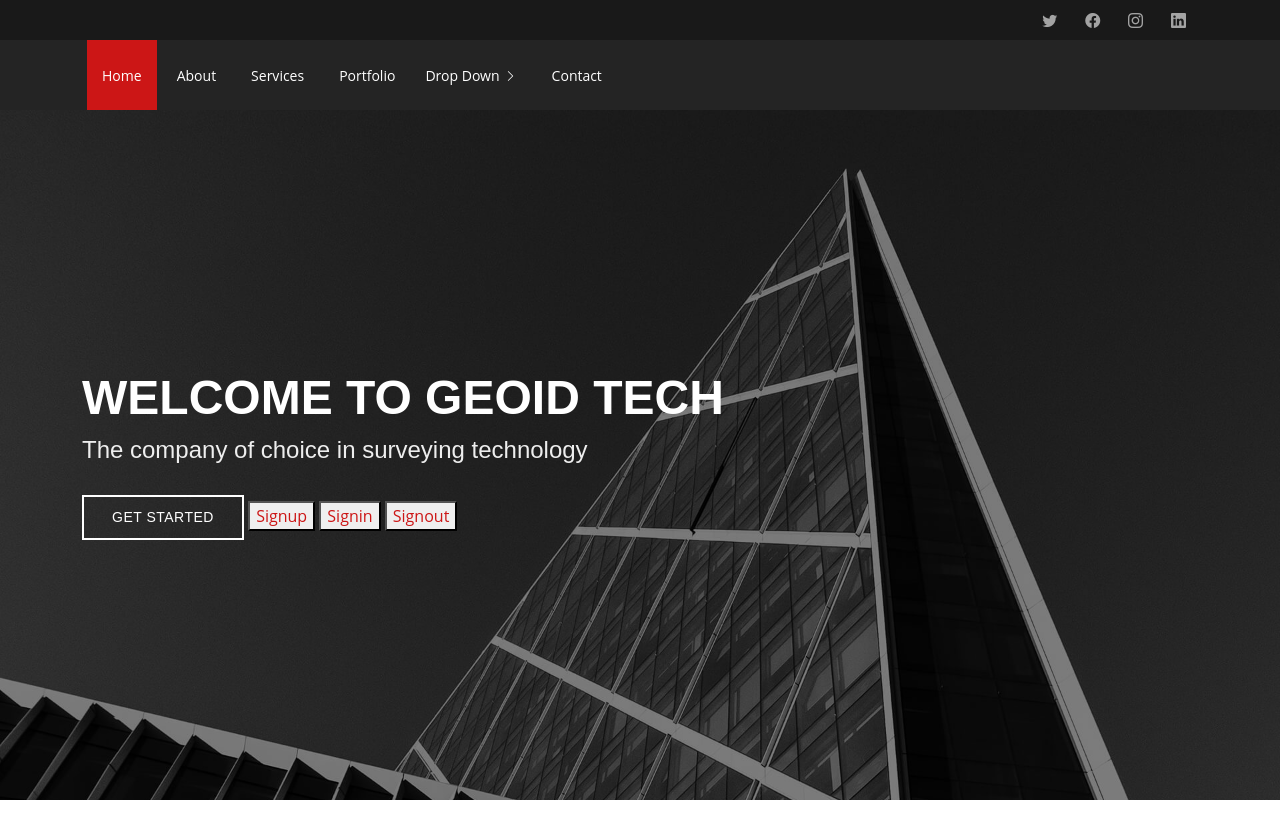
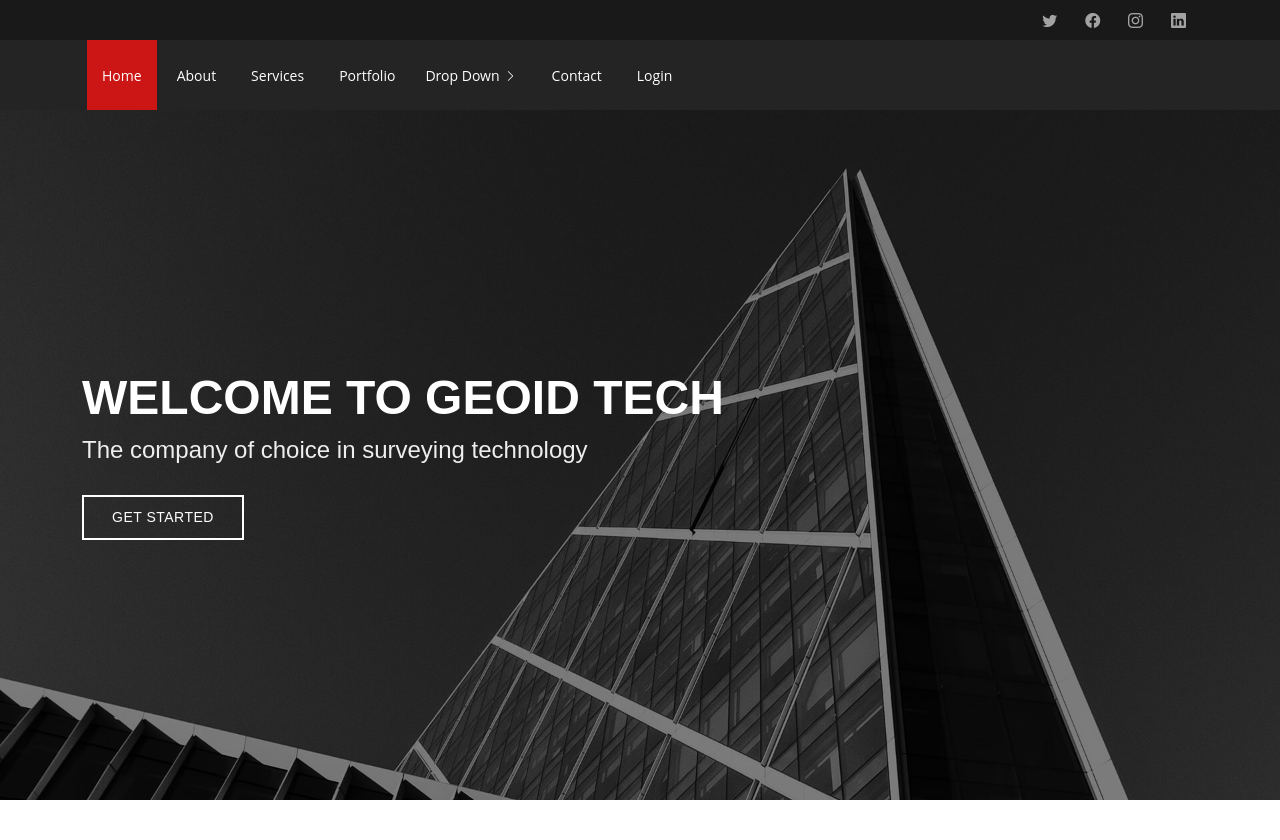
Before and after one commit to user38883591/djangoweb, a Django app: page / in a window 1280 px wide. Shown: the top 840 px of the page. Run offline with Django 4.2, Linux system fonts and the light colour scheme; some libraries are stand-ins or nearby versions.

Commit message:
general update

```diff
--- a/djangoProject1/views.py
+++ b/djangoProject1/views.py
@@ -6,9 +6,11 @@ from django.urls import reverse
 from django.contrib.auth.hashers import make_password
 
 def Home(request):
-    return render(request,'index.html')
+    current_user = request.user
+    print(current_user)
+    return render(request,'index.html',{'user':current_user})
 def myinv(request):
-    return render(request,'inventory.html')
+    return render(request, 'inventory.html')
 def Signup(request):
     if request.method =="POST":
         username = request.POST.get("username")
@@ -48,10 +50,10 @@ def Signin(request):
     return render(request,'signin.html')
 def Signout(request):
     logout (request)
-    messages.success("logged out successfully")
+    # messages.success("logged out successfully")
     return redirect('/')
 def Hire(request):
-    if request.method=="Post":
+    if request.method=="POST":
         name=request.POST.get("name")
         email=request.POST.get("email")
         equipment=request.POST.get("equipment")
--- a/templates/index.html
+++ b/templates/index.html
@@ -43,7 +43,7 @@
         <a href="#" class="twitter"><i class="bi bi-twitter"></i></a>
         <a href="#" class="facebook"><i class="bi bi-facebook"></i></a>
         <a href="#" class="instagram"><i class="bi bi-instagram"></i></a>
-        <a href="#" class="linkedin"><i class="bi bi-linkedin"></i></i></a>
+        <a href="#" class="linkedin"><i class="bi bi-linkedin"></i></a>
       </div>
     </div>
   </section>
@@ -56,8 +56,8 @@
       <!-- Uncomment below if you prefer to use an image logo -->
       <!-- <a href="index.html" class="logo"><img src="assets/img/logo.png" alt="" class="img-fluid"></a>-->
 
-      <nav id="navbar" class="navbar">
-        <ul>
+      <nav id="navbar" class="navbar" style="width: 100%">
+        <ul style="width: 100%">
           <li><a class="nav-link scrollto active" href="#hero">Home</a></li>
           <li><a class="nav-link scrollto" href="#about">About</a></li>
           <li><a class="nav-link scrollto" href="#services">Services</a></li>
@@ -78,8 +78,20 @@
               </li>
 
             </ul>
-          </li>
-          <li><a class="nav-link scrollto float-end"  href="#contact">Contact</a></li>
+{#          </li>#}
+          <li><a class="nav-link scrollto"  href="#contact">Contact</a></li>
+            {% if user.username %}
+                <ul>
+              <li class="dropdown"><a href="#"><span>{{ user.username }}</span> <i class="bi bi-chevron-right"></i></a>
+                <ul>
+                  <li><a href="#">Profile</a></li>
+                  <li><a href="{% url 'signout' %}">Sign Out</a></li>
+                </ul>
+              </li>
+            </ul>
+            {% else %}
+                <li><a class="nav-link scrollto float-end"  href="{% url 'signin' %}">Login</a></li>
+            {% endif %}
         </ul>
         <i class="bi bi-list mobile-nav-toggle"></i>
       </nav><!-- .navbar -->
@@ -93,9 +105,9 @@
       <h1>Welcome to GEOID TECH</h1>
       <h2>The company of  choice in surveying technology</h2>
       <a href="#about" class="btn-get-started scrollto">Get Started</a>
-        <button type="submit"> <a href="signup" >Signup </a></button>
-        <button type="submit"> <a href="signin">Signin </a></button>
-        <button type="submit"> <a href="signout">Signout </a></button>
+{#        <button type="submit"> <a href="signup" >Signup </a></button>#}
+{#        <button type="submit"> <a href="signin">Signin </a></button>#}
+{#        <button type="submit"> <a href="signout">Signout </a></button>#}
 
     </div>
   </section><!-- End Hero -->
--- a/templates/Inventory.html
+++ b/templates/inventory.html
@@ -55,7 +55,7 @@
         <td>$8000</td>
     <tr>
     <td>Unmanned aerial Vehicle</td>
-    <td>$ 1000 <a href="Hire">Click to hire</a></td>
+    <td>$ 1000 <a href="{% url 'hire' %}?equipment=Unmanned aerial Vehicle&price=$ 1000">Click to hire</a></td>
     <td>$80,000 <a href="Buy">Click to buy</a></td>
 </tr>
     <tr>
```
Also changed, not shown: db.sqlite3.
